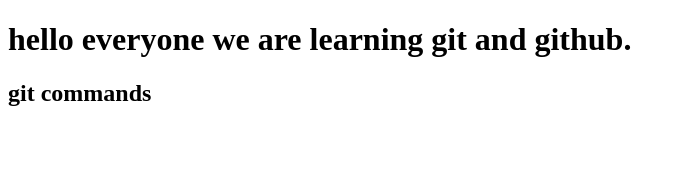
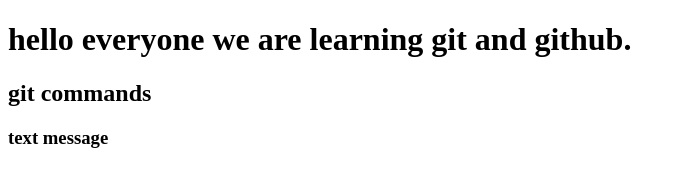
Before and after one commit to shraddhakawale17/git-html, a plain HTML site: page index.html in a window 1280 px wide. Shown: the whole page, without its empty margins (0-685 px from the left). Drawn offline with Linux system fonts and the light colour scheme.

Commit message:
text message added

```diff
--- a/index.html
+++ b/index.html
@@ -6,5 +6,6 @@
     <body>
         <h1>hello everyone we are learning git and github.
             <h2>git commands</h2>
+            <h3>text message</h3>
     </body>
 </html>
```
